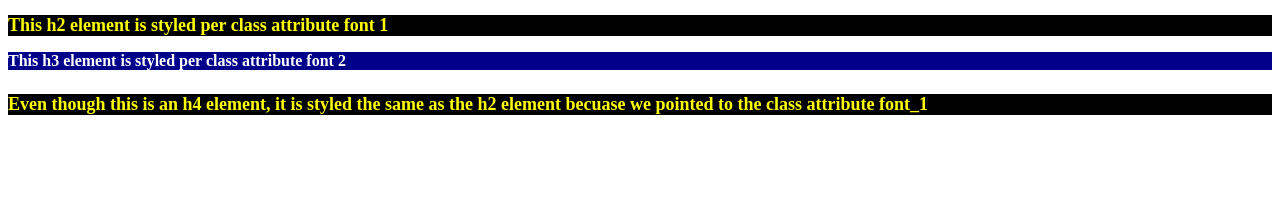
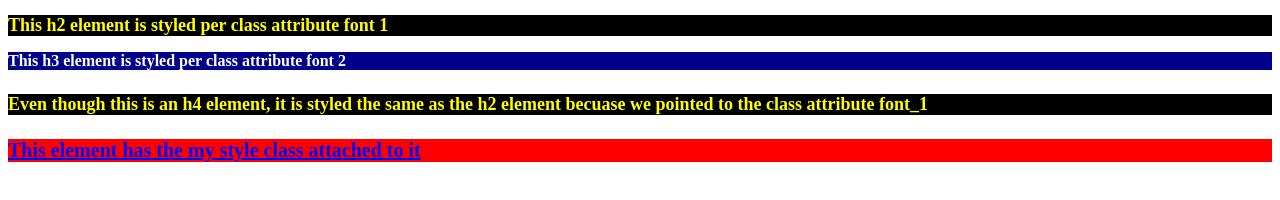
Before and after one commit to mdtite/Tech-Academy-Projects, a plain HTML site: page Basics_HTML_and_CSS/Basic_HTML_4.html in a window 1280 px wide. Drawn offline with Linux system fonts and the light colour scheme.

Commit message:
added some classes and styles

```diff
--- a/Basics_HTML_and_CSS/Basic_CSS_1.css
+++ b/Basics_HTML_and_CSS/Basic_CSS_1.css
@@ -2,15 +2,3 @@ p {
 	color: blue;
 	text-align: center;
 }
-
-.font_1 {
-	background-color: black;
-	color: yellow;
-	font-size: large;
-}
-
-.font_2 {
-	background-color: darkblue;
-	color: white;
-	font-size: medium;
-}
--- a/Basics_HTML_and_CSS/Basic_HTML_4.html
+++ b/Basics_HTML_and_CSS/Basic_HTML_4.html
@@ -3,11 +3,32 @@
 	<head>
 		<title>Basic HTML 4</title>
 		<meta charset="utf-8">
-		<link rel="stylesheet" type="text/css" href="Basic_CSS_1.css">
+		<style>
+		.font_1 {
+			background-color: black;
+			color: yellow;
+			font-size: large;
+		}
+
+		.font_2 {
+			background-color: darkblue;
+			color: white;
+			font-size: medium;
+		}
+
+		.my_style {
+			background-color: red;
+			color: blue;
+			text-decoration: underline;
+			font-weight: bold;
+			font-size: 20px;
+		}
+		</style>
 	</head>
 	<body>
 		<h2 class="font_1">This h2 element is styled per class attribute font 1</h2>
 		<h3 class="font_2">This h3 element is styled per class attribute font 2</h3>
 		<h4 class="font_1">Even though this is an h4 element, it is styled the same as the h2 element becuase we pointed to the class attribute font_1</h4>
+		<p class="my_style">This element has the my style class attached to it</p>
 	</body>
 </html>
```
